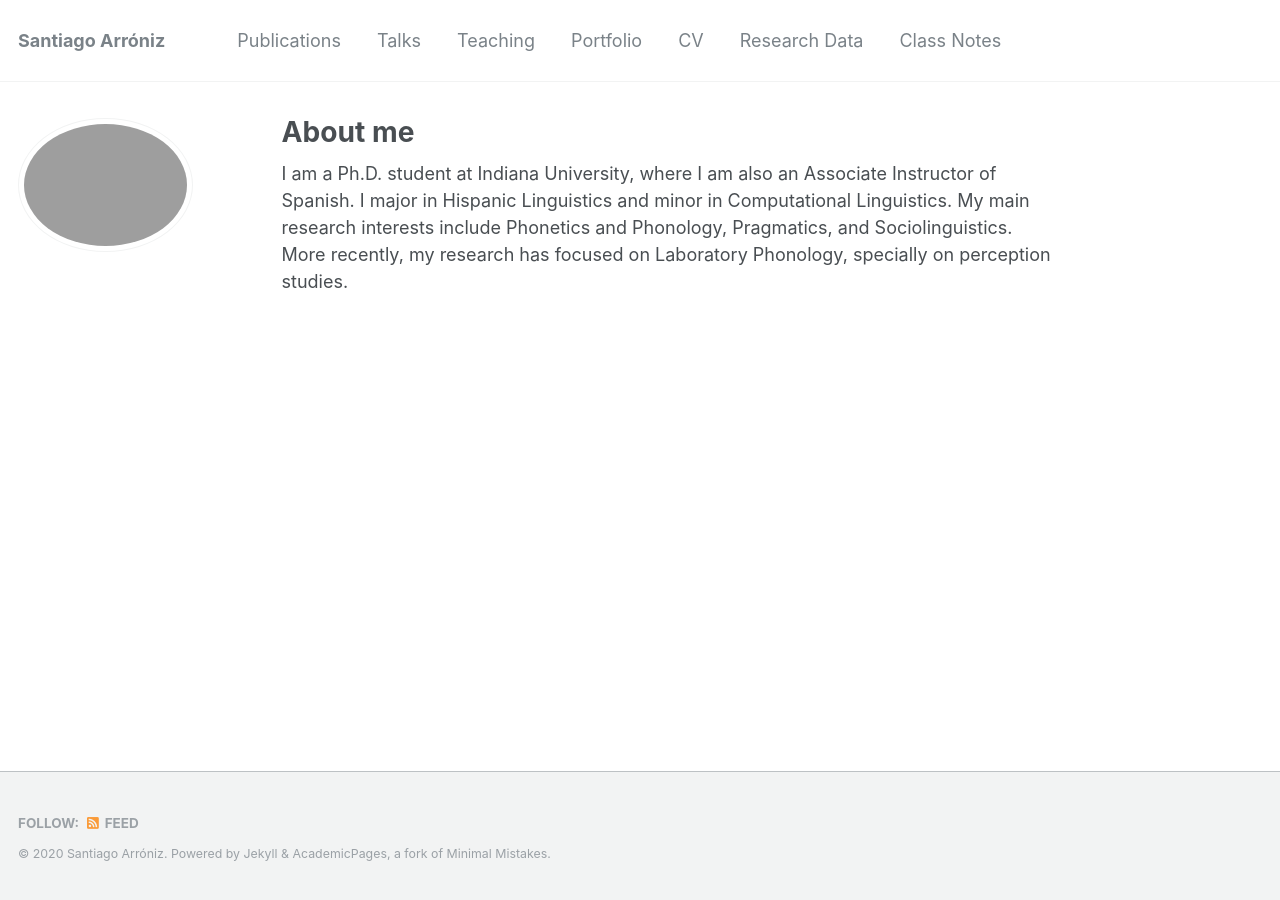
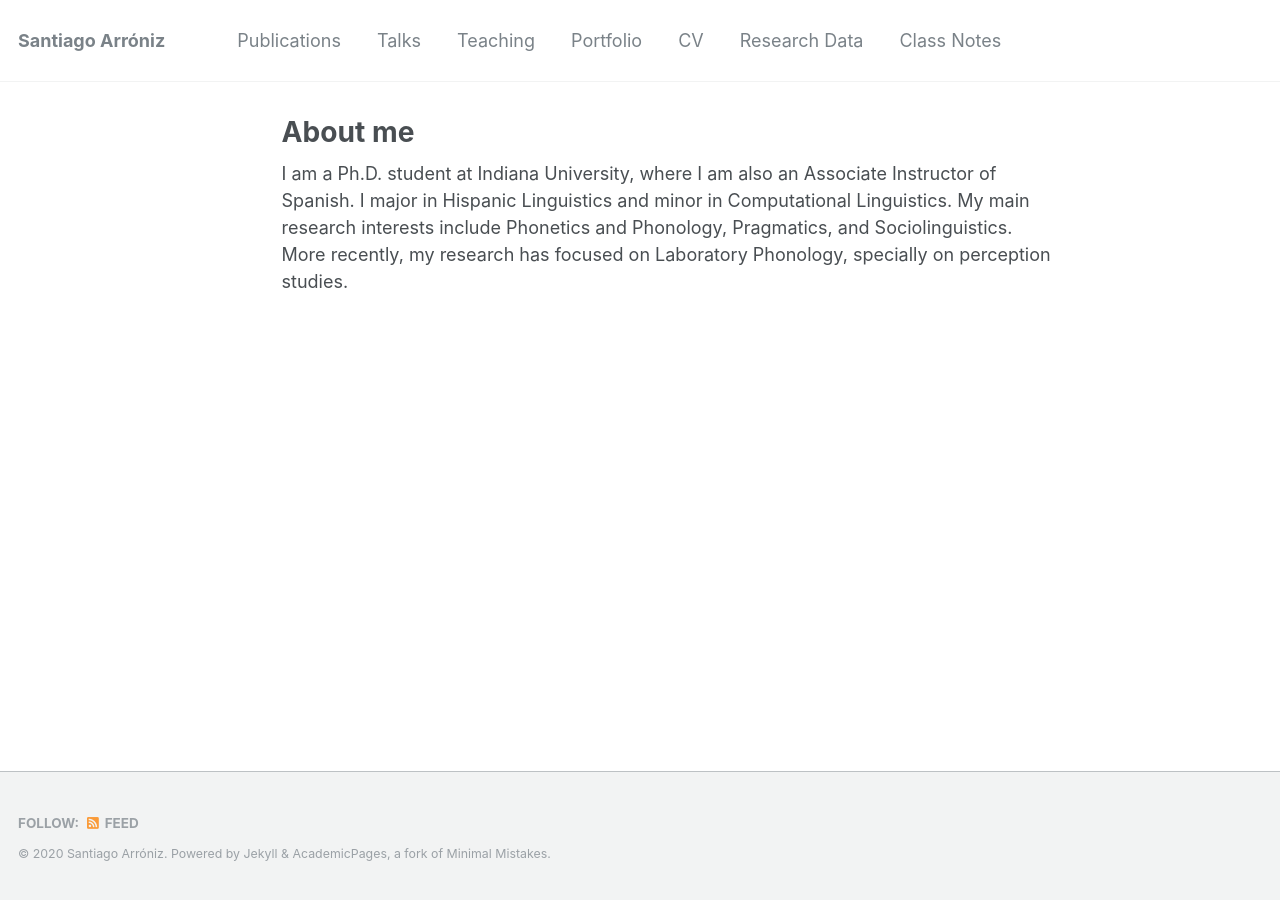
Before and after one commit to caroalyse/caroalyse.github.io, a Jekyll site: the page built from _pages/about.md, in a window 1280 px wide. Built offline with Jekyll 4.4.1, drawn with Linux system fonts in a browser that asks for light colours.

Commit message:
Update sidebar.html

```diff
--- a/_includes/sidebar.html
+++ b/_includes/sidebar.html
@@ -1,4 +1,4 @@
-{% include base_path %}
+<!--{% include base_path %}
 
 {% if page.author_profile or layout.author_profile or page.sidebar %}
   <div class="sidebar sticky">
@@ -22,4 +22,4 @@
     {% endif %}
   {% endif %}
   </div>
-{% endif %}
+{% endif %}-->
```
